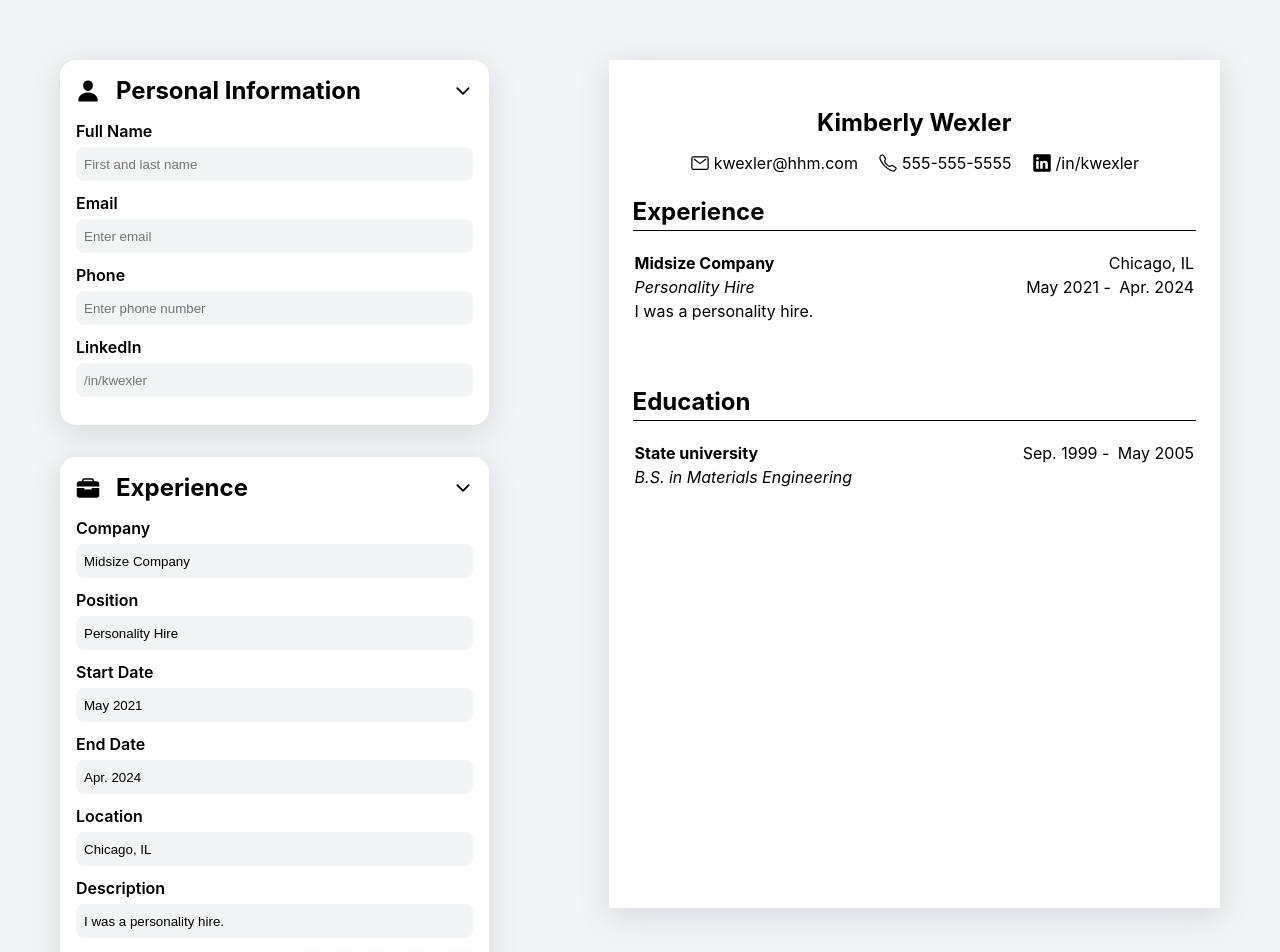
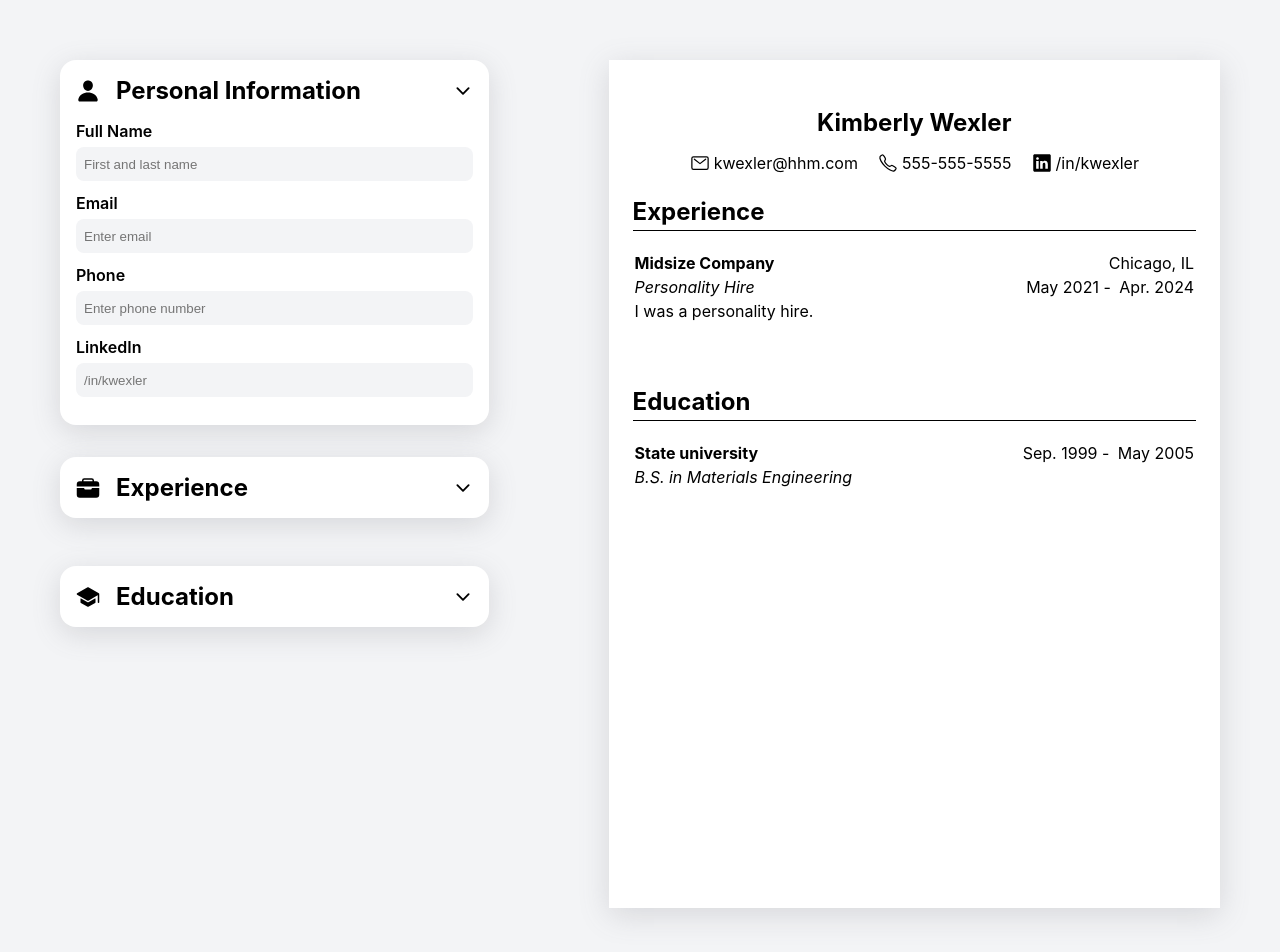
Before and after one commit to kuehnla/cv-app, a React (Vite) app: page / in a window 1280 px wide. Shown: the top 952 px of the page. Built offline with nearby package versions, Linux system fonts and the light colour scheme.

Commit message:
added a sort of drop down feature

```diff
--- a/src/components/App.jsx
+++ b/src/components/App.jsx
@@ -2,6 +2,7 @@ import { useState } from 'react';
 import DisplayPersonal from './DisplayPersonal'
 import DisplayExperience from './DisplayExperience'
 import DisplayEducation from './DisplayEducation'
+import CollapedSection from './CollapedSection'
 import Education from './Education'
 import Experience from './Experience'
 import Personal from './Personal'
@@ -21,6 +22,7 @@ export default function App() {
   const [email, setEmail] = useState("kwexler@hhm.com");
   const [phone, setPhone] = useState("555-555-5555");
   const [linkedIn, setLinkedIn] = useState("/in/kwexler");
+  const [isPersonalOpen, setIsPersonalOpen] = useState(true);
 
   const [company, setCompany] = useState("Midsize Company");
   const [position, setPosition] = useState("Personality Hire");
@@ -29,12 +31,14 @@ export default function App() {
   const [expLocation, setExpLocation] = useState("Chicago, IL");
   const [expDesc, setExpDesc] = useState("I was a personality hire.");
   const [isExpPreview, setIsExpPreview] = useState(true);
+  const [isExpOpen, setIsExpOpen] = useState(false);
 
   const [school, setSchool] = useState("State university");
   const [degree, setDegree] = useState("B.S. in Materials Engineering");
   const [eduStartDate, setEduStartDate] = useState("Sep. 1999");
   const [eduEndDate, setEduEndDate] = useState("May 2005");
   const [isEduPreview, setIsEduPreview] = useState(true);
+  const [isEduOpen, setIsEduOpen] = useState(false);
 
   /*
    * Jobs, educations to render multiple.
@@ -42,6 +46,13 @@ export default function App() {
   const [jobs, setJobs] = useState([]);
   const [edus, setEdu] = useState([]);
 
+  function updateOpen(state) {
+    switch (state) {
+      case "isPersonalOpen" : setIsPersonalOpen(isPersonalOpen === true ? false : true); break;
+      case "isEduOpen" : setIsEduOpen(isEduOpen === true ? false : true); break;
+      case "isExpOpen" : setIsExpOpen(isExpOpen === true ? false : true); break;
+    }
+  }
 
   function updateValue(value, state) {
     switch (state) {
@@ -88,9 +99,12 @@ export default function App() {
   return (
     <div className="app">
       <div className="inputContainer">
-        <Personal updateValue={updateValue} personLogo={personLogo} dropdown={dropdown} />
-        <Experience company={company} position={position} expStartDate={expStartDate} expEndDate={expEndDate} expLocation={expLocation} expDesc={expDesc} updateValue={updateValue} setJobs={setJobs} resetExperience={resetExperience} setIsExpPreview={setIsExpPreview} expLogo={expLogo} dropdown={dropdown} />
-        <Education school={school} degree={degree} eduStartDate={eduStartDate} eduEndDate={eduEndDate} updateValue={updateValue} setEdu={setEdu} resetEducation={resetEducation} setIsPreview={setIsEduPreview} eduLogo={eduLogo} dropdown={dropdown} />
+        <CollapedSection isOpen={isPersonalOpen} title={"Personal Information"} icon={personLogo} dropdown={dropdown} state="isPersonalOpen" updateOpen={updateOpen} />
+        <Personal updateValue={updateValue} personLogo={personLogo} dropdown={dropdown} isOpen={isPersonalOpen} updateOpen={updateOpen} />
+        <CollapedSection isOpen={isExpOpen} title={"Experience"} icon={expLogo} dropdown={dropdown} state="isExpOpen" updateOpen={updateOpen} />
+        <Experience company={company} position={position} expStartDate={expStartDate} expEndDate={expEndDate} expLocation={expLocation} expDesc={expDesc} updateValue={updateValue} setJobs={setJobs} resetExperience={resetExperience} setIsExpPreview={setIsExpPreview} expLogo={expLogo} dropdown={dropdown} isOpen={isExpOpen} updateOpen={updateOpen} />
+        <CollapedSection isOpen={isEduOpen} title={"Education"} icon={eduLogo} dropdown={dropdown} state="isEduOpen" updateOpen={updateOpen} />
+        <Education school={school} degree={degree} eduStartDate={eduStartDate} eduEndDate={eduEndDate} updateValue={updateValue} setEdu={setEdu} resetEducation={resetEducation} setIsPreview={setIsEduPreview} eduLogo={eduLogo} dropdown={dropdown} isOpen={isEduOpen} updateOpen={updateOpen} />
       </div>
       <div className="displayContainer">
         <DisplayPersonal fullName={fullName} email={email} phone={phone} linkedIn={linkedIn} />
--- a/src/components/CollapedSection.jsx
+++ b/src/components/CollapedSection.jsx
@@ -1,10 +1,19 @@
 import { v4 as uuid } from 'uuid';
 
-export default function CollapedSection({ isOpen, title, icon }) {
+export default function CollapedSection({ isOpen, title, icon, dropdown, updateOpen, state }) {
+
+  function handleClick(e) {
+    e.preventDefault();
+    updateOpen(state);
+  }
+
+  if (isOpen) return;
+
   return (
-    <div className="collapsed" key={uuid()} >
+    <div className="collapsed" key={uuid()} onClick={handleClick} >
+      <img src={icon} id="sectionLogo"/>
       <h2> {title} </h2>
-
+      <img src={dropdown} id="sectionDropdown" />
     </div>
   )
 }
--- a/src/components/DisplayExperience.jsx
+++ b/src/components/DisplayExperience.jsx
@@ -11,7 +11,7 @@ export default function DisplayExperience({ company, position, expStartDate, exp
             <p id="jobCompany">{job.company}</p>
             <p id="jobPosition">{job.position}</p>
             <div id="jobDuration">
-              <p id="jobStart">{job.expStartDate} -</p> &nbsp;
+              <p id="jobStart">{job.expStartDate} {expStartDate && expEndDate ? "-" : null}</p> &nbsp;
               <p id="jobEnd">{job.expEndDate}</p>
             </div>
             <p id="jobLoc">{job.expLocation}</p>
--- a/src/components/Education.jsx
+++ b/src/components/Education.jsx
@@ -1,6 +1,6 @@
 import { v4 as uuid } from 'uuid';
 
-export default function Education({ school, degree, eduStartDate, eduEndDate, setEdu, updateValue, resetEducation, setIsPreview, eduLogo, dropdown }) {
+export default function Education({ isOpen, school, degree, eduStartDate, eduEndDate, setEdu, updateValue, resetEducation, setIsPreview, eduLogo, dropdown, updateOpen }) {
   // [isOpen, setIsOpen] = useState(false);
   /*
    * If isOpen
@@ -8,6 +8,7 @@ export default function Education({ school, degree, eduStartDate, eduEndDate, se
    *
    * return + Education
   */
+ if (!isOpen) return;
 
   const fields = [
     { label: "School", placeholder: "Enter university, college, or high school", key: uuid(), state: "school", value: school },
@@ -15,6 +16,11 @@ export default function Education({ school, degree, eduStartDate, eduEndDate, se
     { label: "Start Date", placeholder: "Enter start date", key: uuid(), state: "eduStartDate", value: eduStartDate },
     { label: "End Date", placeholder: "Enter end or expected date", key: uuid(), state: "eduEndDate", value: eduEndDate }
   ];
+
+  function handleClick(e) {
+    e.preventDefault();
+    updateOpen("isEduOpen");
+  }
 
   function handleChange(e) {
     e.preventDefault();
@@ -37,7 +43,7 @@ export default function Education({ school, degree, eduStartDate, eduEndDate, se
 
   return (
     <div className="education">
-      <div className="eduInputHeader">
+      <div className="eduInputHeader" onClick={handleClick}>
         <img src={eduLogo} id="sectionLogo" />
         <h2>Education</h2>
         <img src={dropdown} id="sectionDropdown" />
--- a/src/components/Experience.jsx
+++ b/src/components/Experience.jsx
@@ -1,7 +1,7 @@
 import { v4 as uuid } from 'uuid';
 import '../styles/App.css'
 
-export default function Experience({ company, position, expStartDate, expEndDate, expLocation, expDesc, updateValue, setJobs, resetExperience, setIsExpPreview, expLogo, dropdown }) {
+export default function Experience({ isOpen, company, position, expStartDate, expEndDate, expLocation, expDesc, updateValue, setJobs, resetExperience, setIsExpPreview, expLogo, dropdown, updateOpen }) {
   // [isOpen, setIsOpen] = useState(false);
 
   /*
@@ -12,6 +12,7 @@ export default function Experience({ company, position, expStartDate, expEndDate
   */
 
   // FORM
+  if (!isOpen) return;
 
   const fields = [
     { label: "Company", placeholder: "Enter company name", key: uuid(), state: "company", value: company },
@@ -37,6 +38,11 @@ export default function Experience({ company, position, expStartDate, expEndDate
     resetExperience();
   }
 
+  function handleClick(e) {
+    e.preventDefault();
+    updateOpen("isExpOpen");
+  }
+
   function handleChange(e) {
     e.preventDefault();
     updateValue(e.target.value, e.target.id);
@@ -45,7 +51,7 @@ export default function Experience({ company, position, expStartDate, expEndDate
 
   return (
     <div className="experience">
-      <div className="expInputHeader">
+      <div className="expInputHeader" onClick={handleClick}>
         <img src={expLogo} id="sectionLogo" />
         <h2>Experience</h2>
         <img src={dropdown} id="sectionDropdown" />
--- a/src/components/Personal.jsx
+++ b/src/components/Personal.jsx
@@ -1,7 +1,9 @@
 import { v4 as uuid } from 'uuid';
 
 
-export default function Personal({ updateValue, personLogo, dropdown }) {
+export default function Personal({ isOpen, updateValue, personLogo, dropdown, updateOpen }) {
+
+  if (!isOpen) return;
 
   const fields = [
     { label: "Full Name", placeholder: "First and last name", state: "fullName" },
@@ -15,9 +17,14 @@ export default function Personal({ updateValue, personLogo, dropdown }) {
     updateValue(e.target.value, e.target.id);
   }
 
+  function handleClick(e) {
+    e.preventDefault();
+    updateOpen("isPersonalOpen");
+  }
+
   return (
     <div className="personal">
-      <div className="personalInputHeader">
+      <div className="personalInputHeader" onClick={handleClick}>
         <img src={personLogo} id="sectionLogo" />
         <h2>Personal Information</h2>
         <img src={dropdown} id="sectionDropdown" />
--- a/src/styles/App.css
+++ b/src/styles/App.css
@@ -24,8 +24,9 @@ body {
 
  .personal,
  .education,
- .experience {
-  background-color: white;
+ .experience,
+ .collapsed {
+  background-color: #fff;
   padding: 16px;
   border-radius: 16px;
   box-shadow: rgba(100, 100, 111, 0.2) 0px 7px 29px 0px;
@@ -244,7 +245,7 @@ body {
 }
 
 .expInputHeader, .eduInputHeader,
-.personalInputHeader {
+.personalInputHeader, .collapsed {
   display: flex;
   align-items: center;
   gap: 16px;
@@ -252,7 +253,7 @@ body {
 }
 
 .expInputHeader h2, .eduInputHeader h2,
-.personalInputHeader h2 {
+.personalInputHeader h2, .collapsed h2 {
   margin-bottom: 0;
 }
 
```
